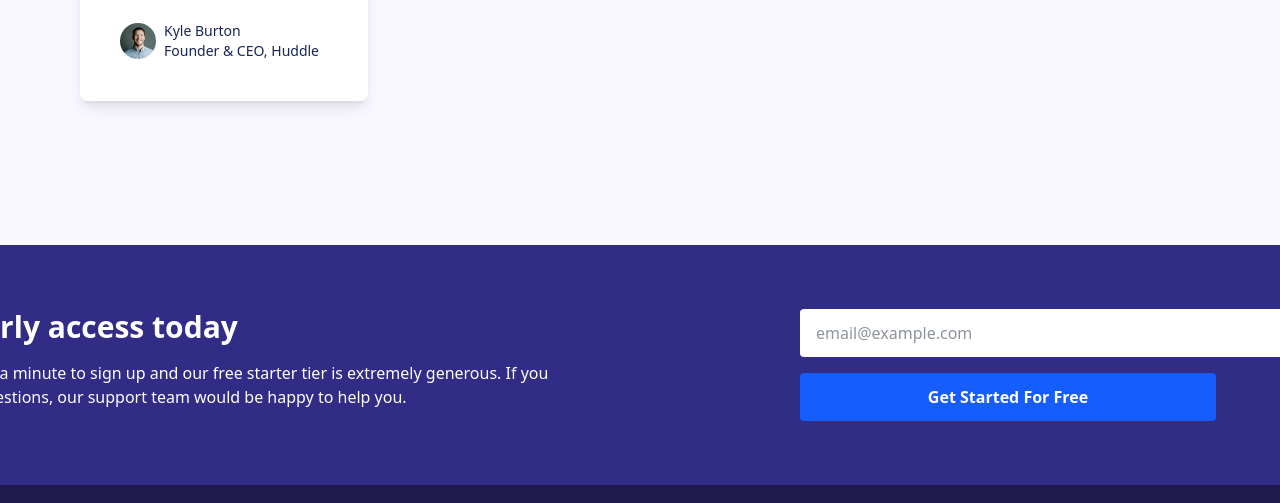
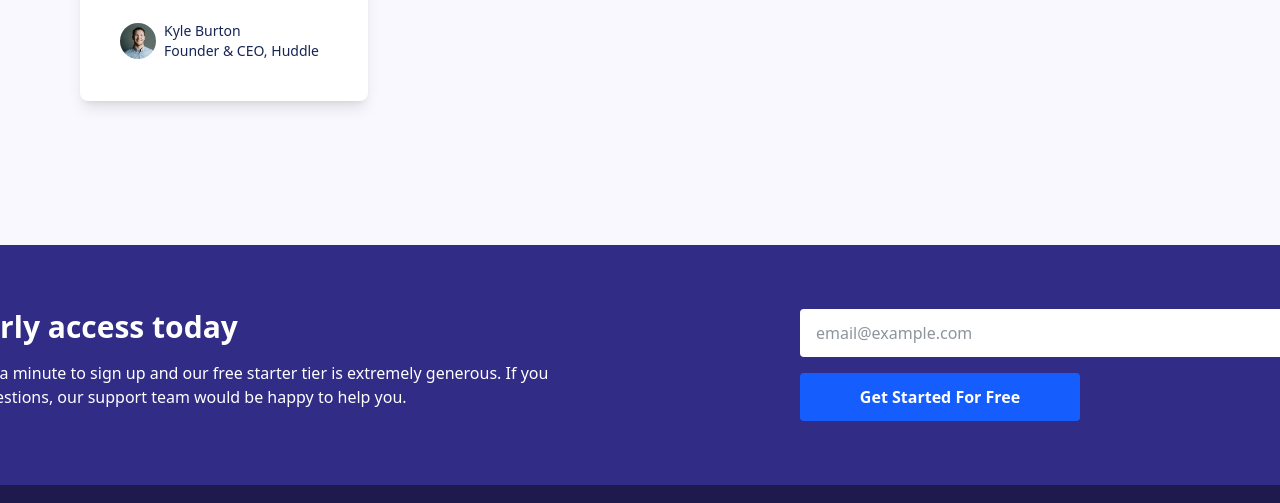
Before and after one commit to yatiwer/fylo-project, a plain HTML site: page fylo-landing-page-with-two-column-layout-master/index.html in a window 1280 px wide. Shown: the part 1453-1956 px from the top of the page. Drawn offline with nearby package versions, Linux system fonts and the light colour scheme.

Commit message:
fixed the button width

```diff
--- a/fylo-landing-page-with-two-column-layout-master/index.html
+++ b/fylo-landing-page-with-two-column-layout-master/index.html
@@ -119,7 +119,7 @@
                   class="px-4 py-3 rounded bg-white text-gray-800 w-150"
                 />
                 <button
-                  class="bg-blue-600 hover:bg-blue-700 px-6 py-3 rounded font-bold cursor-pointer"
+                  class="w-70 bg-blue-600 hover:bg-blue-700 px-6 py-3 rounded font-bold cursor-pointer"
                 >
                   Get Started For Free
                 </button>
```
